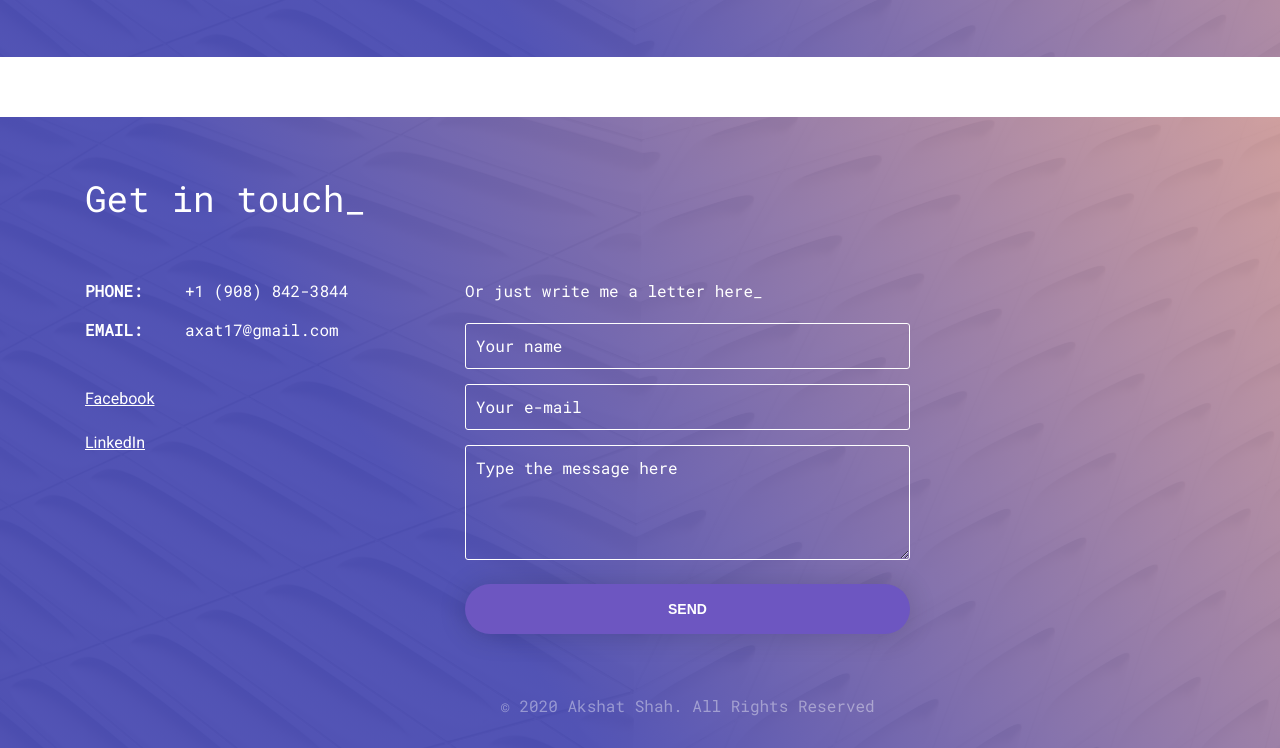
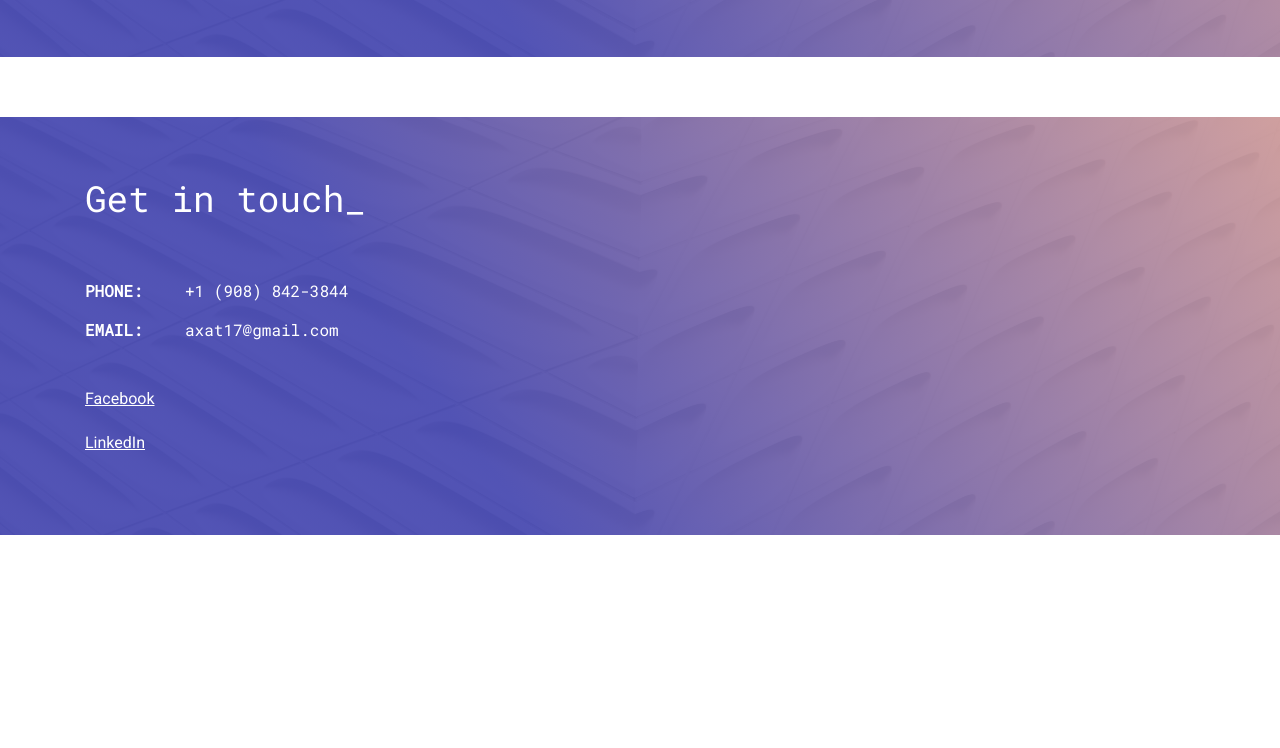
Before and after one commit to axat17/akshatshah-portfolio, a website: page index.html in a window 1280 px wide. Shown: the part 3143-3891 px from the top of the page. After the commit the page ends 3678 px from the top, so only its background shows below. Drawn offline with Linux system fonts and the light colour scheme.

```diff
--- a/index.html
+++ b/index.html
@@ -558,7 +558,7 @@
                     </ul>
                 </div>
             </div>
-            <div class="col-md-7 col-lg-5">
+            <!-- <div class="col-md-7 col-lg-5">
                 <div class="contacts__form">
                     <p class="contacts__form-title">Or just write me a letter here_</p>
                     <form class="js-form">
@@ -584,7 +584,7 @@
                 <div class="footer">
                     <p>© 2020 Akshat Shah. All Rights Reserved</p>
                 </div>
-            </div>
+            </div> -->
         </div>
     </div>
 </div>
```
